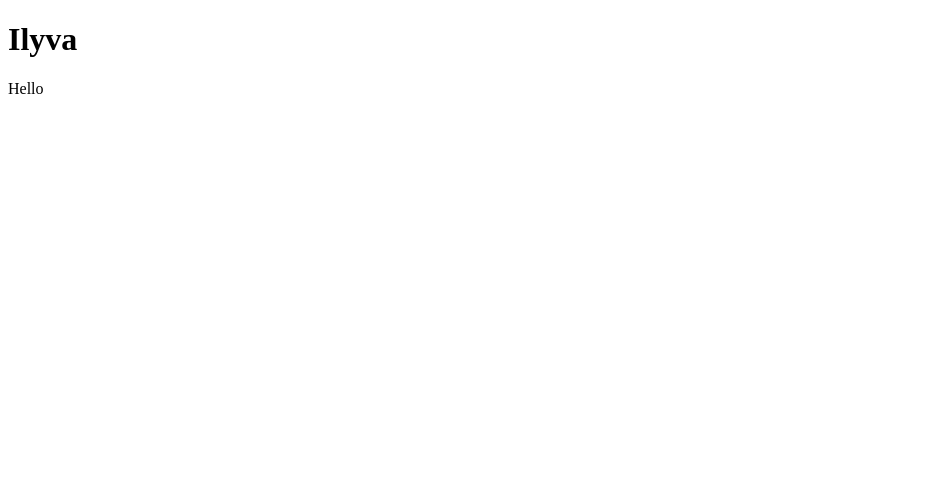
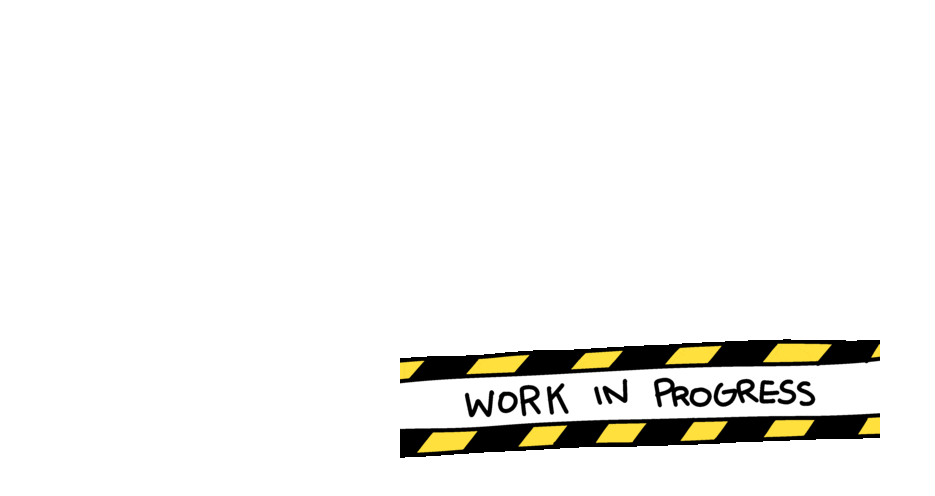
Before and after one commit to ThomasGysemans/ilyva-website, a SvelteKit app: page / in a window 1280 px wide. Shown: the top 496 px of the page, without its empty margins (0-935 px from the left). Built offline with nearby package versions, Linux system fonts and the light colour scheme.

Commit message:
Set work in progress state of the project and add redirection to Notion

```diff
--- /dev/null
+++ b/src/hooks.server.ts
@@ -0,0 +1,18 @@
+import type { Handle } from "@sveltejs/kit";
+import redirect from "$lib/server/redirect";
+
+export const handle: Handle = async ({ resolve, event }) => {
+  /*
+  if (event.url.pathname === "/reunions") {
+    return redirect("https://ilyva.notion.site/c723a5719b104f56951864d26fa48eda?v=f086a92593ee4f7fb1811a4d2e612b98", 301);
+  }
+  */
+
+  if (event.url.pathname === "/notion") {
+    return redirect("https://ilyva.notion.site/88b5c7f2f8e1423a8e817f3fe3abfc30?v=33a6902f1da842798b3c2d26d8ac519b", 301);
+  } else if (event.url.pathname !== "/") {
+    return redirect("/");
+  }
+
+  return resolve(event);
+}
--- /dev/null
+++ b/src/lib/server/redirect.ts
@@ -0,0 +1,10 @@
+/**
+ * Returns the right HTTP response to start a redirection.
+ * The default redirection feature of SvelteKit doesn't work properly.
+ * @param location The destination.
+ * @param status The HTTP status code, which is 302 by default.
+ * @returns The right HTTP response.
+ */
+export default function (location: string, status: number = 302) {
+  return new Response(null, { status, headers: { Location: location } });
+}
--- /dev/null
+++ b/src/routes/+layout.svelte
@@ -0,0 +1,7 @@
+<slot />
+
+<style>
+  :global(body) {
+    margin: 0;
+  }
+</style>
--- a/src/routes/+page.svelte
+++ b/src/routes/+page.svelte
@@ -1,4 +1,14 @@
 <main>
-  <h1>Ilyva</h1>
-  <p>Hello</p>
+  <div>
+    <img src="/assets/work-in-progress.gif" alt="work in progress..." />
+  </div>
 </main>
+
+<style>
+  main {
+    height: 100vh;
+    display: flex;
+    justify-content: center;
+    align-items: center;
+  }
+</style>
```
Also changed, not shown: static/assets/work-in-progress.gif (added), 1 other file (tests, documents, lock files or other folders).
